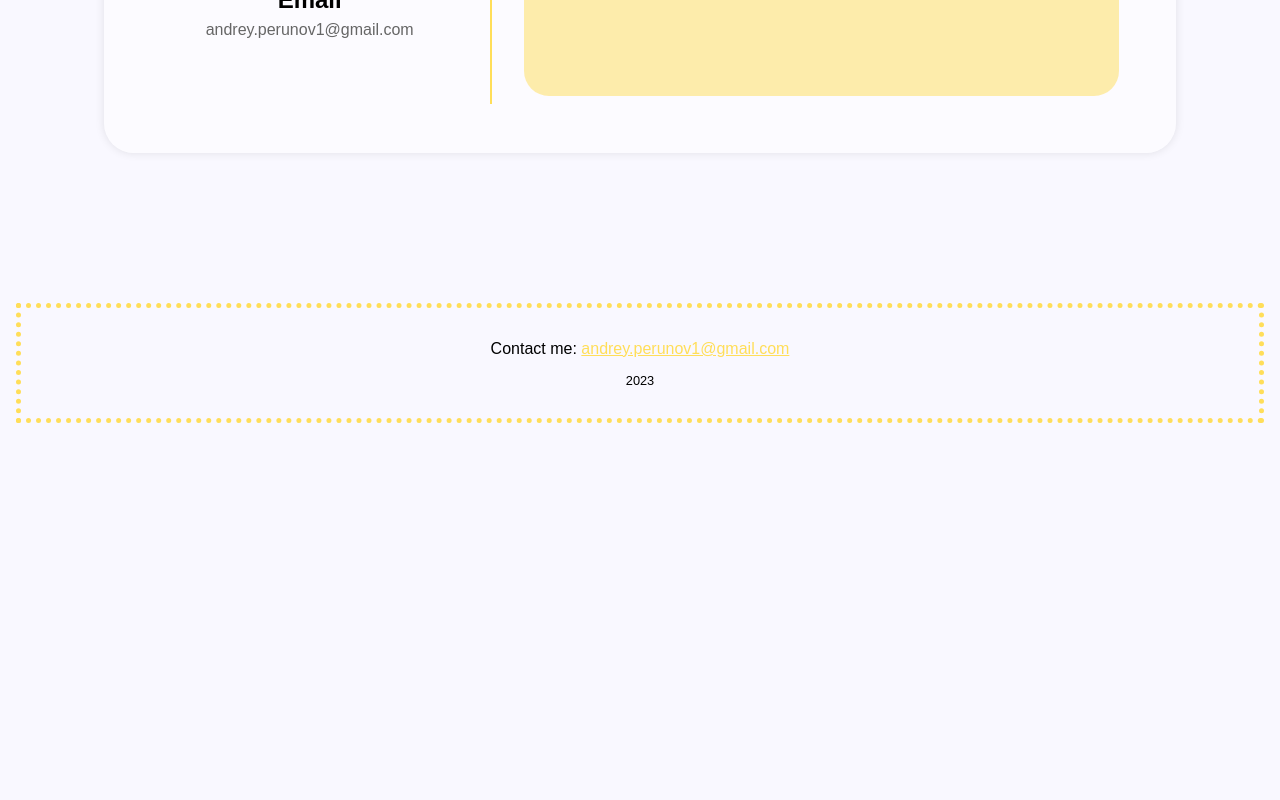
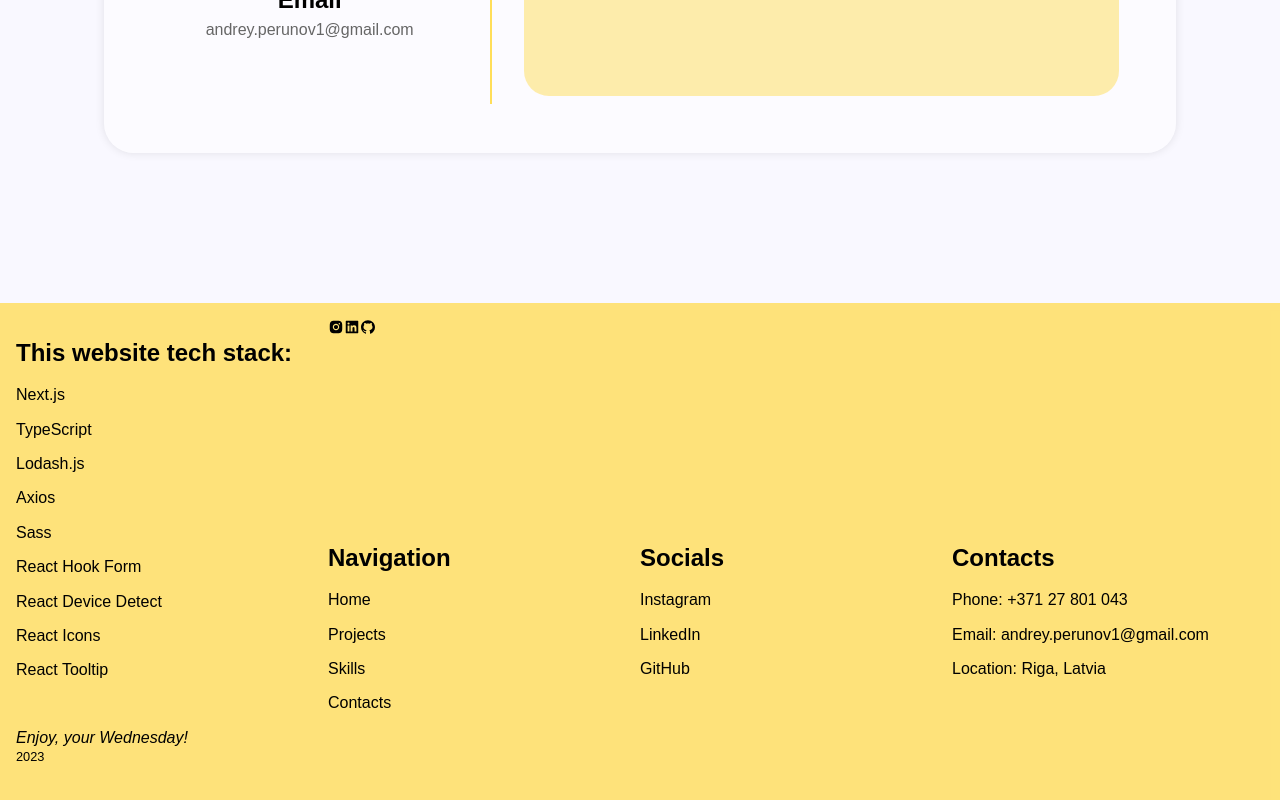
Before and after one commit to AndreyPerunov/PortfolioWebsite, a Next.js app: page / in a window 1280 px wide. Shown: the part 4770-5570 px from the top of the page. Before the commit the page ends 5209 px from the top, so only its background shows below. Built offline with nearby package versions, Linux system fonts and the light colour scheme; a web font is replaced by a local one.

Commit message:
Added symple layout

```diff
--- a/app/components/Footer.tsx
+++ b/app/components/Footer.tsx
@@ -1,16 +1,53 @@
 import styles from "./modules/Footer.module.scss"
 import { FC } from "react"
+import { AiFillInstagram, AiFillGithub, AiFillLinkedin } from "react-icons/ai"
 
 const Footer: FC = () => {
+  const daysOfWeek = ["Sunday", "Monday", "Tuesday", "Wednesday", "Thursday", "Friday", "Saturday"]
+
   return (
     <div className={styles.footer}>
-      <p>
-        Contact me:{" "}
-        <a className={styles.footer__link} href="mailto:andrey.perunov1@gmail.com">
-          andrey.perunov1@gmail.com
-        </a>
-      </p>
-      <small style={{ paddingBottom: "1em" }}>2023</small>
+      <div className={styles.footer__r2}>
+        <h2>This website tech stack:</h2>
+        <p>Next.js</p>
+        <p>TypeScript</p>
+        <p>Lodash.js</p>
+        <p>Axios</p>
+        <p>Sass</p>
+        <p>React Hook Form</p>
+        <p>React Device Detect</p>
+        <p>React Icons</p>
+        <p>React Tooltip</p>
+      </div>
+      <div className={styles.footer__c3}>
+        <AiFillInstagram />
+        <AiFillLinkedin />
+        <AiFillGithub />{" "}
+      </div>
+      <div className={styles.footer__c1_1}>
+        <h2>Navigation</h2>
+        <p>Home</p>
+        <p>Projects</p>
+        <p>Skills</p>
+        <p>Contacts</p>
+      </div>
+      <div className={styles.footer__c1_2}>
+        <h2>Socials</h2>
+        <p>Instagram</p>
+        <p>LinkedIn</p>
+        <p>GitHub</p>
+      </div>
+      <div className={styles.footer__c1_3}>
+        <h2>Contacts</h2>
+        <p>Phone: +371 27 801 043</p>
+        <p>Email: andrey.perunov1@gmail.com</p>
+        <p>Location: Riga, Latvia</p>
+      </div>
+      <div className={styles.footer__c4}>
+        <i>Enjoy, your {daysOfWeek[new Date().getDay()]}!</i>
+        <br />
+        <small style={{ paddingBottom: "1em" }}>2023</small>
+      </div>
     </div>
   )
 }
--- a/app/components/modules/Footer.module.scss
+++ b/app/components/modules/Footer.module.scss
@@ -1,19 +1,33 @@
 @import "variables";
 
 .footer {
-  margin: 1em;
   margin-top: 100px;
-  min-height: 15vh;
-  border: dotted 5px $base-color;
+  padding: 1em;
+  min-height: 40vh;
+  background-color: rgba($base-color, 0.8);
   display: grid;
-  align-content: center;
-  justify-items: center;
+  grid-template-columns: repeat(4, 1fr);
+  grid-template-rows: repeat(3, 1fr);
+  grid-column-gap: 0px;
+  grid-row-gap: 0px;
 
-  &__link {
-    color: $base-color;
+  &__r2 {
+    grid-area: 1 / 1 / 3 / 2;
   }
-
-  & > p {
-    margin-bottom: 1em;
+  &__c3 {
+    grid-area: 1 / 2 / 2 / 5;
+  }
+  &__c1_1 {
+    grid-area: 2 / 2 / 3 / 3;
+  }
+  &__c1_2 {
+    grid-area: 2 / 3 / 3 / 4;
+  }
+  &__c1_3 {
+    grid-area: 2 / 4 / 3 / 5;
+  }
+  &__c4 {
+    grid-area: 3 / 1 / 4 / 5;
+    height: 10px;
   }
 }
```
